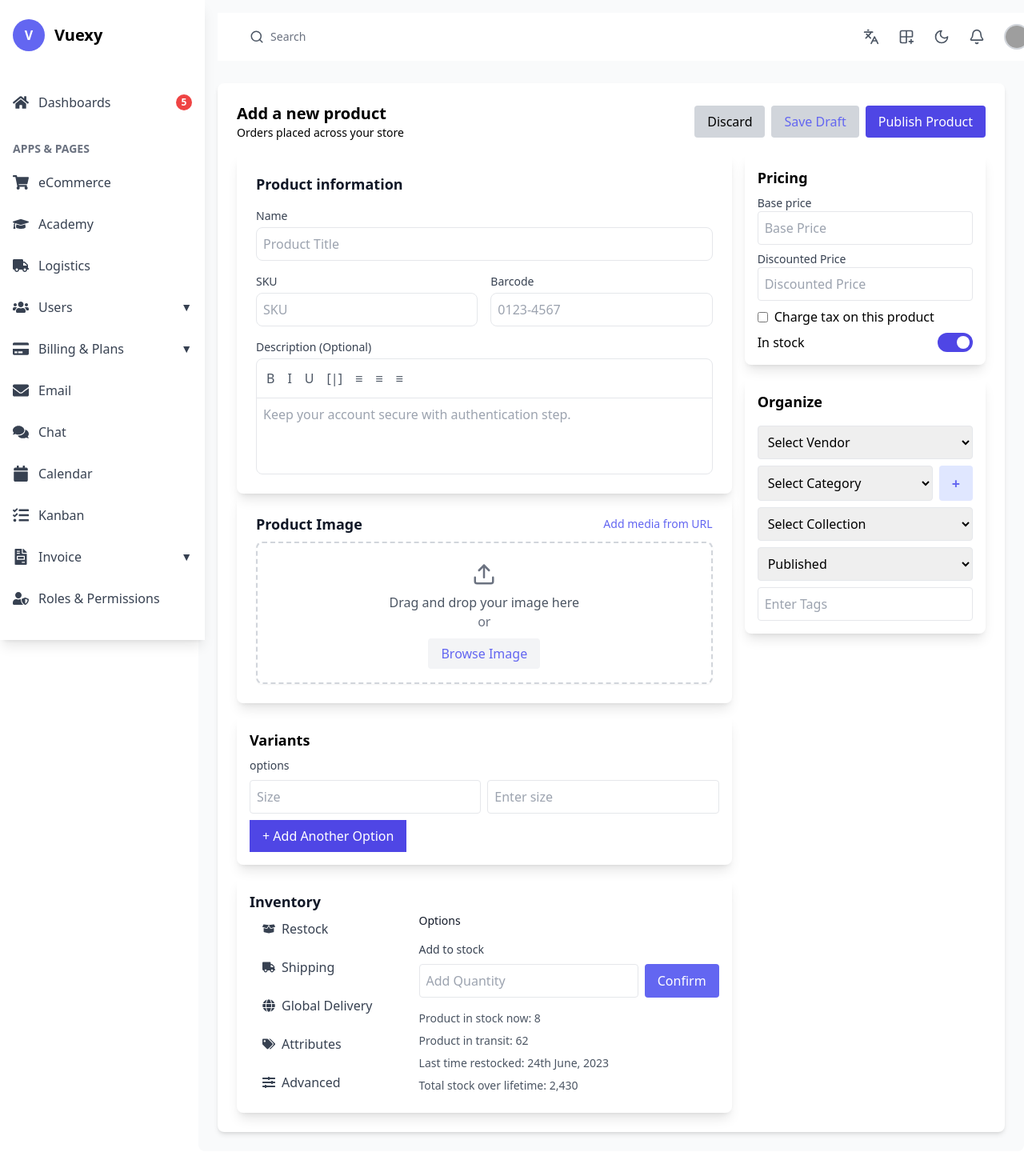
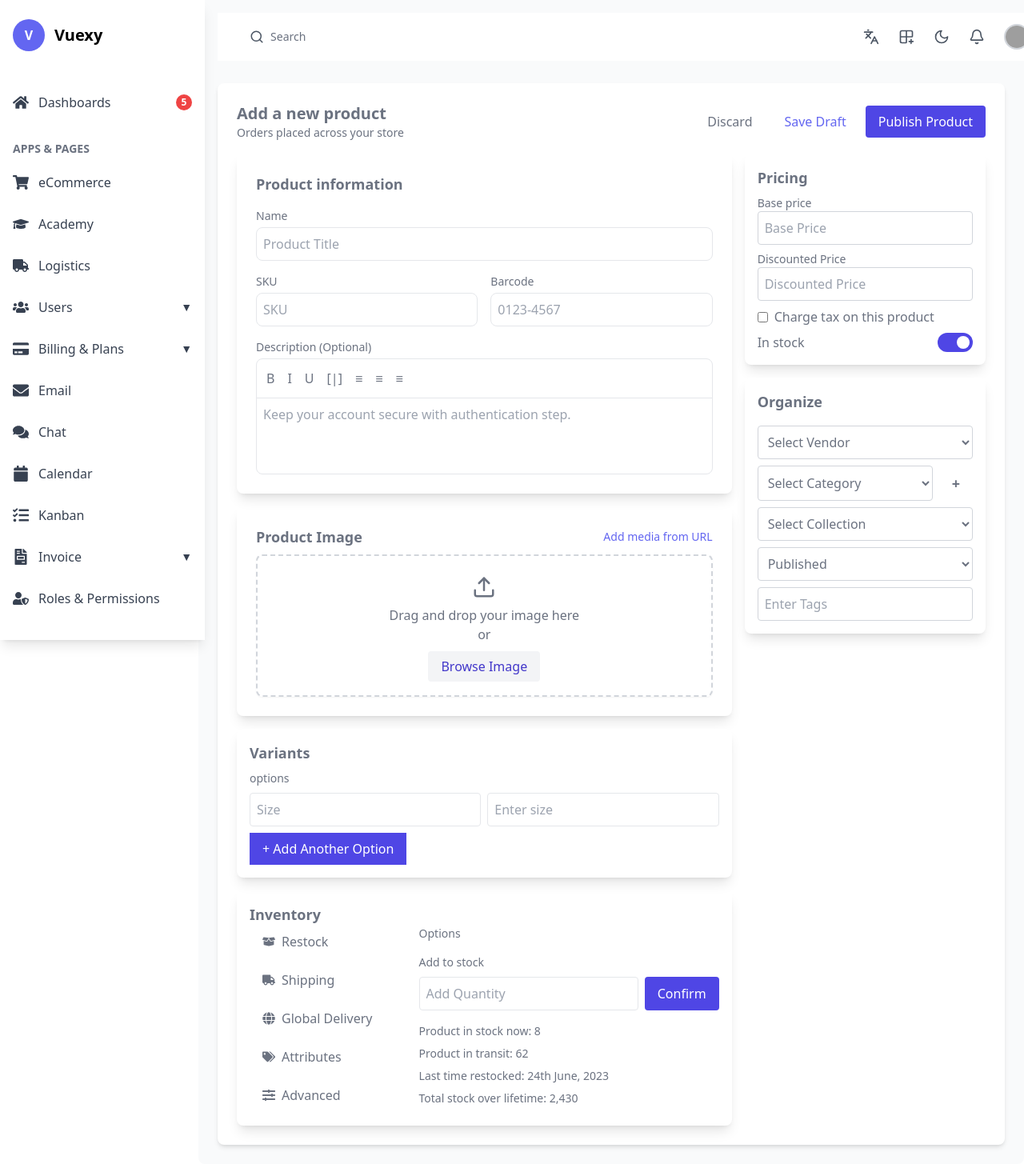
Before and after one commit to xnafi/dashboard, a React (Vite) app: page /ECommerceProductAdd in a window 1280 px wide. Shown: the whole page at 80% size. Built offline with nearby package versions, Linux system fonts and the light colour scheme; grey boxes are pictures that could not be loaded.

Commit message:
Ecommerce product list dark mode

```diff
--- a/src/index.css
+++ b/src/index.css
@@ -36,6 +36,9 @@
     .div-text {
         @apply text-gray-500 dark:text-gray-500 ;
     }
+    .border-dark {
+        @apply border-gray-300 dark:border-gray-700 ;
+    }
     .btn-text {
         @apply text-gray-500 dark:text-gray-500 ;
     }
--- a/src/pages/eCommerce/ECommerceProductAdd.tsx
+++ b/src/pages/eCommerce/ECommerceProductAdd.tsx
@@ -33,8 +33,8 @@ const ECommerceProductAdd = () => {
 
 
   return (
-    <div className="p-6 bg-gray-50 mt-20 ml-6 dark:bg-gray-900 dark:text-white max-w-full rounded-lg shadow-m">
-      <div className="max-w-5xl mx-auto bg-white p-6 shadow-md rounded-lg">
+    <div className="p-6 bg-gray-50 mt-20 ml-6 dark:bg-gray-900  max-w-full rounded-lg shadow-m">
+      <div className="max-w-6xl mx-auto bg-white div-text dark:bg-gray-900 p-6 shadow-md rounded-lg">
         {/* Header */}
         <div className="flex justify-between items-center mb-4">
             <div>
@@ -43,8 +43,8 @@ const ECommerceProductAdd = () => {
             </div>
 
           <div className="flex space-x-2">
-            <button className="px-4 py-2 bg-gray-300 rounded">Discard</button>
-            <button className="px-4 py-2 bg-gray-300 rounded text-indigo-500">Save Draft</button>
+            <button className="px-4 py-2 bg-gray-300 rounded div-dark div-text">Discard</button>
+            <button className="px-4 py-2 bg-gray-300 rounded text-indigo-500 dark:text-indigo-500 div-dark ">Save Draft</button>
             <button className="px-4 py-2 bg-indigo-600 text-white rounded">
               Publish Product
             </button>
@@ -56,79 +56,79 @@ const ECommerceProductAdd = () => {
           <div className="lg:col-span-2">
             {/* Product Information */}
 <div className=" p-6 rounded-lg shadow-lg dark:bg-gray-800">
-  <h2 className="text-lg font-semibold text-gray-900 dark:text-white">
+  <h2 className="text-lg font-semibold text-gray-900 div-text div-dark">
     Product information
   </h2>
 
   {/* Name Input */}
   <div className="mt-4">
-    <label className="block text-sm font-medium text-gray-700 dark:text-gray-300">
+    <label className="block text-sm font-medium div-text div-dark  div-text div-dark">
       Name
     </label>
     <input
       type="text"
       placeholder="Product Title"
-      className="w-full mt-1 p-2 border rounded-lg bg-white dark:bg-gray-700 dark:text-white dark:border-gray-600"
+      className="w-full mt-1 p-2 border rounded-lg bg-white div-text div-dark  dark:border-gray-600"
     />
   </div>
 
   {/* SKU & Barcode Inputs */}
   <div className="grid grid-cols-1 md:grid-cols-2 gap-4 mt-4">
     <div>
-      <label className="block text-sm font-medium text-gray-700 dark:text-gray-300">
+      <label className="block text-sm font-medium div-text div-dark  div-text">
         SKU
       </label>
       <input
         type="text"
         placeholder="SKU"
-        className="w-full mt-1 p-2 border rounded-lg bg-white dark:bg-gray-700 dark:text-white dark:border-gray-600"
+        className="w-full mt-1 p-2 border rounded-lg bg-white  div-text div-dark  dark:border-gray-600"
       />
     </div>
     <div>
-      <label className="block text-sm font-medium text-gray-700 dark:text-gray-300">
+      <label className="block text-sm font-medium div-text div-dark  div-text">
         Barcode
       </label>
       <input
         type="text"
         placeholder="0123-4567"
-        className="w-full mt-1 p-2 border rounded-lg bg-white dark:bg-gray-700 dark:text-white dark:border-gray-600"
+        className="w-full mt-1 p-2 border rounded-lg bg-white div-text div-dark   dark:border-gray-600"
       />
     </div>
   </div>
 
   {/* Description */}
   <div className="mt-4">
-    <label className="block text-sm font-medium text-gray-700 dark:text-gray-300">
+    <label className="block text-sm font-medium div-text div-dark  div-text">
       Description (Optional)
     </label>
-    <div className="mt-1 border rounded-lg bg-white dark:bg-gray-700 dark:text-white dark:border-gray-600">
+    <div className="mt-1 border rounded-lg bg-white div-text div-dark   dark:border-gray-600">
       {/* Toolbar */}
       <div className="flex items-center gap-2 p-2 border-b dark:border-gray-600">
-        <button className="p-1 text-gray-600 dark:text-gray-300 hover:bg-gray-200 dark:hover:bg-gray-600 rounded">
+        <button className="p-1 text-gray-600 div-text div-dark hover:bg-gray-200 dark:hover:bg-gray-600 rounded">
           B
         </button>
-        <button className="p-1 text-gray-600 dark:text-gray-300 hover:bg-gray-200 dark:hover:bg-gray-600 rounded">
+        <button className="p-1 text-gray-600 div-text hover:bg-gray-200 dark:hover:bg-gray-600 rounded">
           I
         </button>
-        <button className="p-1 text-gray-600 dark:text-gray-300 hover:bg-gray-200 dark:hover:bg-gray-600 rounded">
+        <button className="p-1 text-gray-600 div-text hover:bg-gray-200 dark:hover:bg-gray-600 rounded">
           U
         </button>
-        <button className="p-1 text-gray-600 dark:text-gray-300 hover:bg-gray-200 dark:hover:bg-gray-600 rounded">
+        <button className="p-1 text-gray-600 div-text hover:bg-gray-200 dark:hover:bg-gray-600 rounded">
           [|]
         </button>
-        <button className="p-1 text-gray-600 dark:text-gray-300 hover:bg-gray-200 dark:hover:bg-gray-600 rounded  ">
+        <button className="p-1 text-gray-600 div-text hover:bg-gray-200 dark:hover:bg-gray-600 rounded  ">
           ≡
         </button>
-        <button className="p-1 text-gray-600 dark:text-gray-300 hover:bg-gray-200 dark:hover:bg-gray-600 rounded">
+        <button className="p-1 text-gray-600 div-text hover:bg-gray-200 dark:hover:bg-gray-600 rounded">
           ≡
         </button>
-        <button className="p-1 text-gray-600 dark:text-gray-300 hover:bg-gray-200 dark:hover:bg-gray-600 rounded">
+        <button className="p-1 text-gray-600 div-text hover:bg-gray-200 dark:hover:bg-gray-600 rounded">
           ≡
         </button>
       </div>
       {/* Text Area */}
       <textarea
-        className="w-full p-2 outline-none resize-none dark:bg-gray-700 dark:text-white"
+        className="w-full p-2 outline-none resize-none div-text div-dark  "
         rows={3}
         placeholder="Keep your account secure with authentication step."
       ></textarea>
@@ -138,17 +138,17 @@ const ECommerceProductAdd = () => {
                  {/* Product Image */}
 
             {/* Header */}
-            <div className="p-6 rounded-lg shadow-lg dark:bg-gray-800">
+            <div className="p-6 rounded-lg shadow-lg dark:bg-gray-800 mt-4">
       <div className="flex justify-between items-center mb-2  ">
-        <h2 className="text-lg font-semibold text-gray-900 dark:text-white">Product Image</h2>
-        <button className="text-indigo-500 text-sm font-medium hover:underline">
+        <h2 className="text-lg font-semibold text-gray-900 div-text">Product Image</h2>
+        <button className="text-indigo-500 dark:text-indigo-500 text-sm font-medium hover:underline">
           Add media from URL
         </button>
       </div>
 
       {/* Upload Box */}
       <div
-        className="border-dashed border-2 border-gray-300 rounded-lg p-6 text-center cursor-pointer   shadow-sm dark:bg-gray-800"
+        className="border-dashed border-2 border-gray-300 dark:border-gray-700 rounded-lg p-6 text-center cursor-pointer   shadow-sm dark:bg-gray-800"
         onDragOver={(e) => e.preventDefault()}
         onDrop={handleDrop}
       >
@@ -161,11 +161,11 @@ const ECommerceProductAdd = () => {
         ) : (
           <>
             <FiUpload className="mx-auto text-3xl text-gray-500" />
-            <p className="mt-2 text-gray-600 dark:text-gray-300">
+            <p className="mt-2 text-gray-600 div-text">
               Drag and drop your image here
             </p>
             <p className="text-gray-500 dark:text-gray-400 mb-4">or</p>
-            <label className="mt-2 px-4 py-2 bg-gray-100 text-indigo-500 hover:bg-indigo-500 hover:text-white rounded cursor-pointer">
+            <label className="mt-2 px-4 py-2 bg-gray-100 dark:bg-indigo-500 text-indigo-700 dark:text-indigo-300 hover:bg-indigo-200 hover:text-white rounded  cursor-pointer">
               Browse Image
               <input
                 type="file"
@@ -180,21 +180,21 @@ const ECommerceProductAdd = () => {
       </div>
 
             {/* Variants */}
-            <div className=" p-4 rounded-lg shadow-lg mt-4">
+            <div className=" p-4 rounded-lg shadow-lg mt-4 div-text div-dark ">
               <h2 className="text-lg font-semibold mb-2">Variants</h2>
               <div>
-                <h2 className="text-sm font-medium text-gray-700 dark:text-gray-300 block mb-2">options</h2>
+                <h2 className="text-sm font-medium div-text   div-text block mb-2">options</h2>
               <div className="flex space-x-2">
 
                 <input
                   type="text"
                   placeholder="Size"
-                  className="w-1/2 p-2 border rounded"
+                  className="w-1/2 p-2 border dark:border-gray-700 rounded div-text div-dark "
                 />
                 <input
                   type="text"
                   placeholder="Enter size"
-                  className="w-1/2 p-2 border rounded"
+                  className="w-1/2 p-2 border dark:border-gray-700 rounded div-text div-dark "
                 />
               </div>
               <button className="mt-2 bg-indigo-600 text-white px-4 py-2 ">+ Add Another Option</button>
@@ -204,7 +204,7 @@ const ECommerceProductAdd = () => {
             {/* Inventory */}
             <div className=" p-4 rounded-lg shadow-lg dark:bg-gray-800 mt-4">
       {/* Header */}
-      <h2 className="text-lg font-semibold text-gray-900 dark:text-white">Inventory</h2>
+      <h2 className="text-lg font-semibold text-gray-900 div-text div-dark ">Inventory</h2>
 
       {/* Sidebar Navigation */}
       <div className="flex">
@@ -221,8 +221,8 @@ const ECommerceProductAdd = () => {
               onClick={() => setActiveTab(tab.name)}
               className={`w-full flex items-center space-x-2 px-4 py-2 rounded text-left transition ${
                 activeTab === tab.name
-                  ? " text-gray-700 hover:bg-indigo-500 hover:text-white"
-                  : " text-gray-700 hover:bg-indigo-500 hover:text-white"
+                  ? " div-text div-dark  hover:bg-indigo-500 hover:text-white"
+                  : " div-text div-dark  hover:bg-indigo-500 hover:text-white"
               }`}
             >
               {tab.icon}
@@ -233,24 +233,24 @@ const ECommerceProductAdd = () => {
 
         {/* Content Section */}
         <div className="w-2/3 pl-4">
-          <h3 className="text-sm font-normal text-gray-900 dark:text-white">Options</h3>
+          <h3 className="text-sm font-normal text-gray-900 div-text div-dark ">Options</h3>
           <div>
-          <h2 className="text-sm font-normal mt-4 text-gray-700 dark:text-gray-300 block mb-2">Add to stock</h2>
+          <h2 className="text-sm font-normal mt-4 div-text div-dark  div-text block mb-2">Add to stock</h2>
 
           <div className="mt-2 flex space-x-2">
             <input
               type="number"
               placeholder="Add Quantity"
-              className="w-full p-2 border rounded outline-none focus:ring-2 focus:ring-indigo-500"
+              className="w-full p-2 border dark:border-gray-700 rounded outline-none focus:ring-2 focus:ring-indigo-500 div-text div-dark "
             />
-            <button className="px-4 py-2 bg-indigo-500 text-white rounded hover:bg-indigo-600">
+            <button className="px-4 py-2 bg-indigo-600 text-white rounded hover:bg-indigo-600">
               Confirm
             </button>
           </div>
           </div>
 
           {/* Stock Details */}
-          <p className="text-gray-600 dark:text-gray-300 mt-4 text-sm">
+          <p className="text-gray-600 div-text mt-4 text-sm">
             <span className="block mb-2">Product in stock now: 8</span>
             <span className="block mb-2">Product in transit: 62</span>
             <span className="block mb-2">Last time restocked: 24th June, 2023</span>
@@ -264,23 +264,23 @@ const ECommerceProductAdd = () => {
           {/* Sidebar */}
           <div>
             {/* Pricing */}
-            <div className="p-4 rounded-lg shadow-lg">
+            <div className="p-4 rounded-lg shadow-lg div-text div-dark ">
               <h2 className="text-lg font-semibold mb-2">Pricing</h2>
               <div>
                 <div>
-                <h2 className="text-sm font-medium text-gray-700 dark:text-gray-300 block mt-2">Base price</h2>
+                <h2 className="text-sm font-medium div-text div-dark div-text div-text block mt-2">Base price</h2>
                 <input
                 type="text"
                 placeholder="Base Price"
-                className="w-full p-2 border rounded "
+                className="w-full p-2 border rounded div-text div-dark border-dark"
               />
                 </div>
              <div>
-                <h2 className="text-sm font-medium text-gray-700 dark:text-gray-300 block mt-2">Discounted Price</h2>
+                <h2 className="text-sm font-medium div-text div-dark  div-text block mt-2">Discounted Price</h2>
                 <input
                 type="text"
                 placeholder="Discounted Price"
-                className="w-full p-2 border rounded "
+                className="w-full p-2 border border-dark rounded div-text div-dark"
               />
              </div>
 
@@ -309,27 +309,27 @@ const ECommerceProductAdd = () => {
             </div>
 
             {/* Organize */}
-            <div className=" p-4 rounded-lg shadow-lg mt-4">
+            <div className=" p-4 rounded-lg shadow-lg mt-4 div-text div-dark ">
               <h2 className="text-lg font-semibold mb-2">Organize</h2>
-              <select className="w-full p-2 border rounded mt-2">
+              <select className="w-full p-2 border rounded mt-2 div-text div-dark border-dark">
                 <option>Select Vendor</option>
               </select>
               <div className="flex space-x-2 mt-2">
-                <select className="w-full p-2 border rounded">
+                <select className="w-full p-2 border rounded div-text div-dark border-dark">
                   <option>Select Category</option>
                 </select>
-                <button className="px-4 py-2 bg-indigo-100 text-indigo-500 text-lg font-semibold rounded">+</button>
+                <button className="px-4 py-2 bg-indigo-100 div-text div-dark dark:bg-indigo-300 text-indigo-500 text-lg font-semibold rounded">+</button>
               </div>
-              <select className="w-full p-2 border rounded mt-2">
+              <select className="w-full p-2 border rounded mt-2 div-text div-dark border-dark">
                 <option>Select Collection</option>
               </select>
-              <select className="w-full p-2 border rounded mt-2">
+              <select className="w-full p-2 border rounded mt-2 div-text div-dark border-dark">
                 <option>Published</option>
               </select>
               <input
                 type="text"
                 placeholder="Enter Tags"
-                className="w-full p-2 border rounded mt-2"
+                className="w-full p-2 border rounded mt-2 div-text div-dark border-dark"
               />
             </div>
           </div>
--- a/src/pages/eCommerce/ECommerceProductList.tsx
+++ b/src/pages/eCommerce/ECommerceProductList.tsx
@@ -62,7 +62,7 @@ const ECommerceProductList = () => {
   return (
     <div className="p-6 bg-gray-50 mt-20 ml-6 dark:bg-gray-900 dark:text-white max-w-full rounded-lg shadow-md">
        {/* Stats Cards Section */}
-       <div className="grid grid-cols-1 md:grid-cols-4 gap-4 mb-6">
+       <div className="grid grid-cols-1 md:grid-cols-4 gap-4 mb-6 dark:bg-gray-800">
         {/* Card 1 */}
         <div className="bg-white dark:bg-gray-800 p-4 rounded-lg shadow flex flex-col">
           <span className="text-gray-500 text-sm">In-Store Sales</span>
@@ -197,7 +197,7 @@ const ECommerceProductList = () => {
             {displayedProducts.map((product) => (
               <tr
                 key={product.id}
-                className="border dark:border-gray-700 hover:bg-gray-100 transition"
+                className="border dark:border-gray-700 hover:bg-indigo-100 transition"
               >
                 <td className="p-3 border dark:border-gray-700">
                   <input type="checkbox" className="w-4 h-4" />
@@ -269,7 +269,7 @@ const ECommerceProductList = () => {
               className={`px-3 py-1 rounded-md border dark:border-gray-700 ${
                 currentPage === index + 1
                   ? "bg-indigo-500 text-white "
-                  : "bg-white hover:bg-gray-200"
+                  : "bg-white hover:bg-indigo-200"
               }`}
             >
               {index + 1}
```
